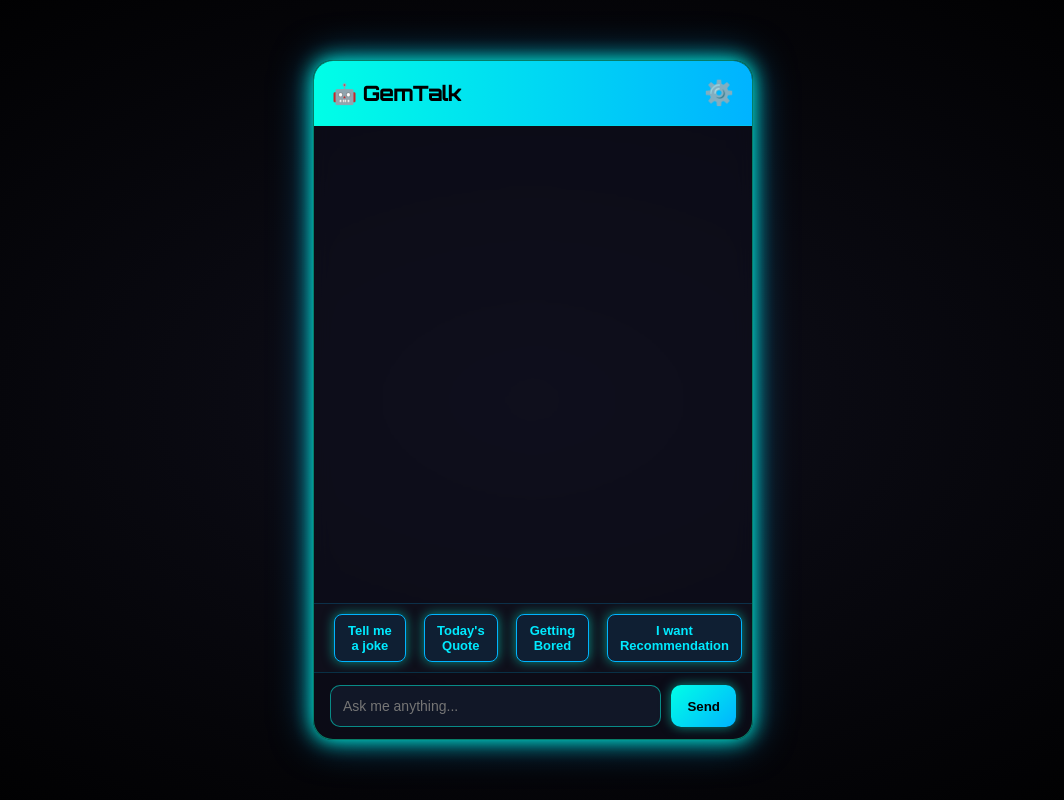
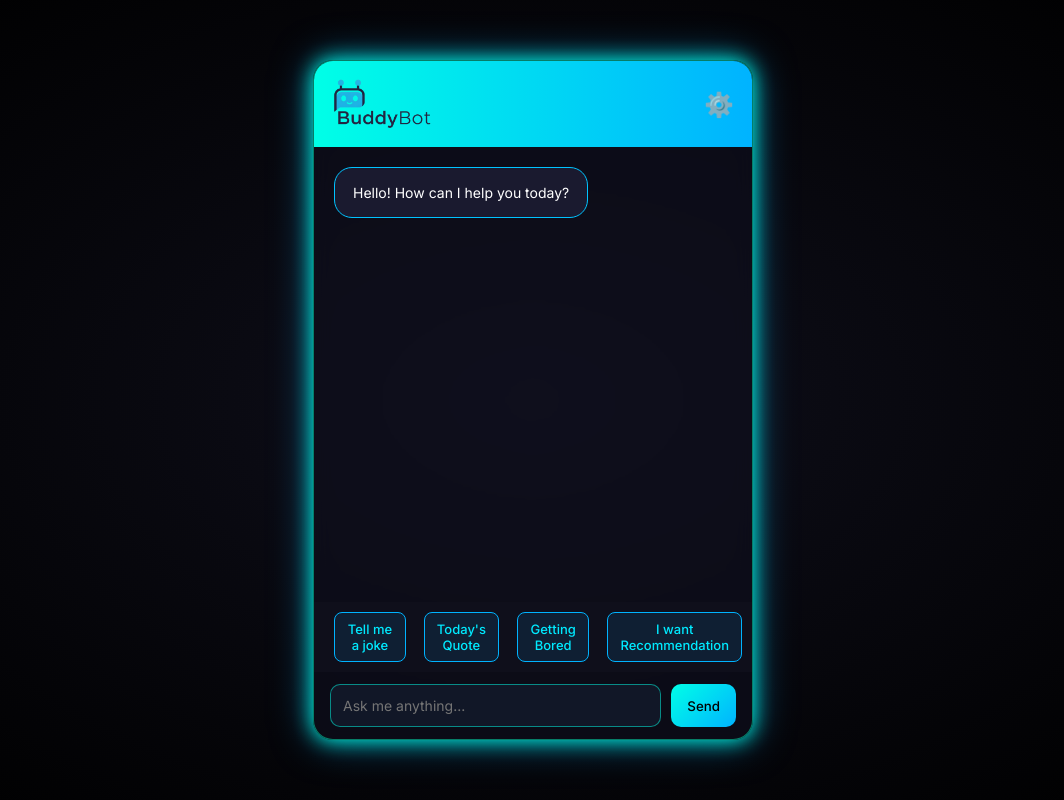
Before and after one commit to Niharika2313/BuddyBot, a Flask app: page / in a window 1280 px wide. Shown: the whole page, without its empty margins (107-1171 px from the left). Run offline with Flask 3, Linux system fonts and the light colour scheme.

Commit message:
Added logo

```diff
--- a/app/static/css/style.css
+++ b/app/static/css/style.css
@@ -21,31 +21,35 @@
   --quick-actions-button-text: #00eaff;
   --dropdown-bg: #111727;
   --dropdown-border: 1px solid #00c3ff;
+  --scrollbar-thumb: #00b3ff;
+  --scrollbar-track: #1a1a2f;
 }
 
 .light-mode {
-  --bg-gradient: #f4f6f8;
+  --bg-gradient: #f7f8fa;
   --text-primary: #212529;
   --container-bg: #ffffff;
-  --container-border: 1px solid #e9ecef;
-  --container-shadow: 0 6px 24px rgba(0, 0, 0, 0.08);
-  --header-bg: #f8f9fa;
+  --container-border: 1px solid #dee2e6;
+  --container-shadow: 0 5px 15px rgba(0, 0, 0, 0.05);
+  --header-bg: #ffffff;
   --header-text: #343a40;
-  --bot-message-bg: #e9ecef;
-  --bot-message-border: 1px solid #e9ecef;
+  --bot-message-bg: #f1f3f5;
+  --bot-message-border: 1px solid #f1f3f5;
   --user-message-bg: #007bff;
   --user-message-text: #ffffff;
   --input-bg: #f1f3f5;
-  --input-border: 1px solid #ced4da;
+  --input-border: 1px solid #dee2e6;
   --input-text: #495057;
   --button-bg: #007bff;
   --button-text: #ffffff;
   --quick-actions-bg: #ffffff;
-  --quick-actions-button-bg: #f8f9fa;
+  --quick-actions-button-bg: #e9ecef;
   --quick-actions-button-border: 1px solid #dee2e6;
   --quick-actions-button-text: #495057;
   --dropdown-bg: #ffffff;
-  --dropdown-border: 1px solid #e9ecef;
+  --dropdown-border: 1px solid #dee2e6;
+  --scrollbar-thumb: #007bff;
+  --scrollbar-track: #e9ecef;
 }
 
 * {
@@ -53,7 +57,7 @@
 }
 body {
   margin: 0;
-  font-family: 'Orbitron', sans-serif;
+  font-family: 'Inter', sans-serif;
   background: var(--bg-gradient);
   display: flex;
   justify-content: center;
@@ -87,12 +91,12 @@ body {
   color: var(--header-text);
   font-size: 20px;
   text-align: center;
-  font-weight: bold;
-  border-bottom: 1px solid #00ffc633;
+  font-weight: 500;
+  border-bottom: 1px solid var(--container-border);
   display: flex;
   justify-content: space-between;
   align-items: center;
-  transition: background 0.3s, color 0.3s;
+  transition: background 0.3s ease, color 0.3s ease, border-bottom 0.3s ease;
 }
 .chat-box {
   flex: 1;
@@ -109,9 +124,8 @@ body {
   line-height: 1.5;
   word-wrap: break-word;
   font-size: 14px;
-  box-shadow: 0 0 10px #00ffcc44;
   animation: fadeIn 0.3s ease;
-  transition: background 0.3s, color 0.3s, border 0.3s;
+  transition: background 0.3s ease, color 0.3s ease, border 0.3s ease;
 }
 @keyframes fadeIn {
   from { transform: translateY(10px); opacity: 0; }
@@ -131,7 +145,8 @@ body {
   display: flex;
   padding: 12px 16px;
   background: transparent;
-  border-top: 1px solid #00c3ff33;
+  border-top: 1px solid var(--container-border);
+  transition: border-top 0.3s ease;
 }
 input {
   flex: 1;
@@ -142,7 +157,8 @@ input {
   border-radius: 10px;
   font-size: 14px;
   outline: none;
-  transition: background 0.3s, color 0.3s, border 0.3s;
+  font-family: inherit;
+  transition: background 0.3s ease, color 0.3s ease, border 0.3s ease;
 }
 button {
   background: var(--button-bg);
@@ -151,10 +167,10 @@ button {
   margin-left: 10px;
   padding: 10px 16px;
   border-radius: 10px;
-  font-weight: bold;
+  font-weight: 500;
   cursor: pointer;
-  box-shadow: 0 0 12px #00ffdd88;
-  transition: all 0.2s ease;
+  font-family: inherit;
+  transition: filter 0.2s ease;
 }
 button:hover {
   filter: brightness(1.1);
@@ -165,8 +181,8 @@ button:hover {
   padding: 10px;
   background: var(--quick-actions-bg);
   gap: 8px;
-  border-top: 1px solid #00b3ff33;
-  transition: background 0.3s;
+  border-top: 1px solid var(--container-border);
+  transition: background 0.3s ease, border-top 0.3s ease;
 }
 .quick-actions button {
   background: var(--quick-actions-button-bg);
@@ -251,3 +275,29 @@ button:hover {
 .theme-switch input:checked + .slider::before {
   transform: translateX(20px);
 }
+.dropdown-divider {
+  height: 1px;
+  background-color: var(--container-border);
+  margin: 8px 0;
+}
+.dropdown-button {
+  background: none;
+  border: none;
+  color: var(--text-primary);
+  width: 100%;
+  text-align: left;
+  padding: 8px 12px;
+  font-size: 0.9rem;
+  border-radius: 6px;
+  margin: 0;
+}
+.dropdown-button:hover {
+  background-color: rgba(0,0,0,0.1);
+  transform: rotate();
+}
+.header-logo {
+  height: 50px;
+  width: auto;
+  vertical-align: middle;
+  margin-right: 10px;
+}
--- a/app/static/js/script.js
+++ b/app/static/js/script.js
@@ -2,7 +2,14 @@ document.addEventListener('DOMContentLoaded', function() {
   const settingsButton = document.getElementById('settings-button');
   const settingsDropdown = document.getElementById('settings-dropdown');
   const themeToggle = document.getElementById('theme-toggle');
+  const clearChatButton = document.getElementById('clear-chat-button');
+  const chatBox = document.getElementById('chat-box');
   const body = document.body;
+  const initialBotMessage = "Hello! How can I help you today?";
+
+  function setupInitialChat() {
+    appendMessage(initialBotMessage, "bot-message");
+  }
 
   settingsButton.addEventListener('click', function(event) {
     event.stopPropagation();
@@ -33,6 +40,11 @@ document.addEventListener('DOMContentLoaded', function() {
     body.classList.remove('light-mode');
     themeToggle.checked = true;
   }
+
+  clearChatButton.addEventListener('click', function() {
+      chatBox.innerHTML = '';
+      setupInitialChat();
+  });
 
   let currentStep = null;
 
@@ -104,7 +116,6 @@ document.addEventListener('DOMContentLoaded', function() {
   }
 
   function appendMessage(text, className) {
-    let chatBox = document.getElementById("chat-box");
     let messageDiv = document.createElement("div");
     messageDiv.className = `message ${className}`;
     messageDiv.innerHTML = text;
@@ -113,7 +124,6 @@ document.addEventListener('DOMContentLoaded', function() {
   }
 
   function showOptions(options) {
-    let chatBox = document.getElementById("chat-box");
     let optionsDiv = document.createElement("div");
     optionsDiv.className = "options";
 
@@ -132,4 +142,6 @@ document.addEventListener('DOMContentLoaded', function() {
     chatBox.appendChild(optionsDiv);
     chatBox.scrollTop = chatBox.scrollHeight;
   }
+
+  setupInitialChat();
 });
--- a/app/templates/index.html
+++ b/app/templates/index.html
@@ -4,14 +4,14 @@
   <meta charset="UTF-8" />
   <meta name="viewport" content="width=device-width, initial-scale=1.0"/>
   <title>GemTalk Assistant</title>
-  <link href="https://fonts.googleapis.com/css2?family=Orbitron:wght@500&display=swap" rel="stylesheet">
+  <link href="https://fonts.googleapis.com/css2?family=Inter:wght@400;500;700&display=swap" rel="stylesheet">
   <link rel="stylesheet" href="{{ url_for('static', filename='css/style.css') }}">
   <script src="https://cdn.jsdelivr.net/npm/marked/marked.min.js"></script>
 </head>
 <body>
   <div class="chat-container">
     <div class="chat-header">
-      <span>🤖 GemTalk</span>
+      <img src="{{ url_for('static', filename='images/logo.png') }}" alt="GemTalk Logo" class="header-logo">
       <div id="settings-menu">
         <button id="settings-button">⚙️</button>
         <div id="settings-dropdown" class="dropdown-content">
@@ -20,6 +20,8 @@
             <input type="checkbox" id="theme-toggle">
             <span class="slider"></span>
           </label>
+          <div class="dropdown-divider"></div>
+          <button id="clear-chat-button" class="dropdown-button">Clear Chat</button>
         </div>
       </div>
     </div>
```
Also changed, not shown: other parts of app/static/css/style.css (+28 -9 lines), app/static/images/logo.png (added).
